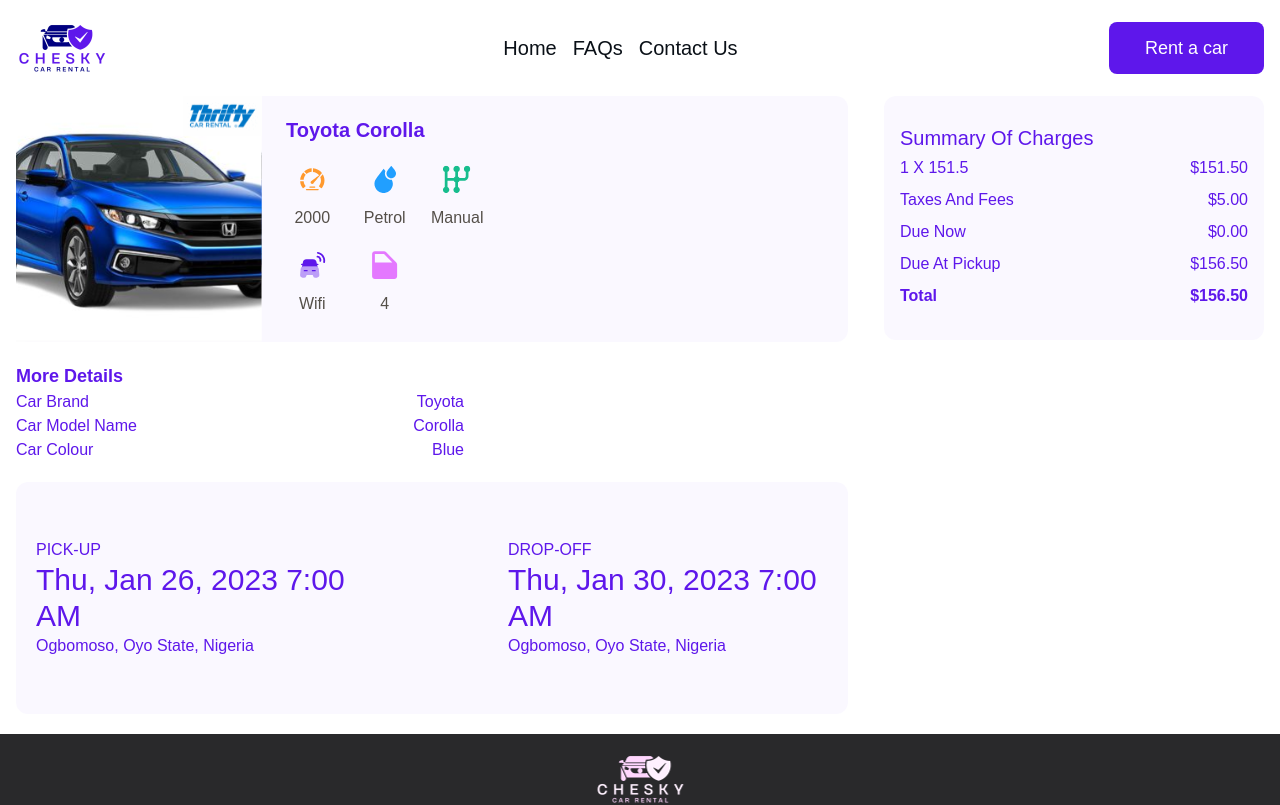
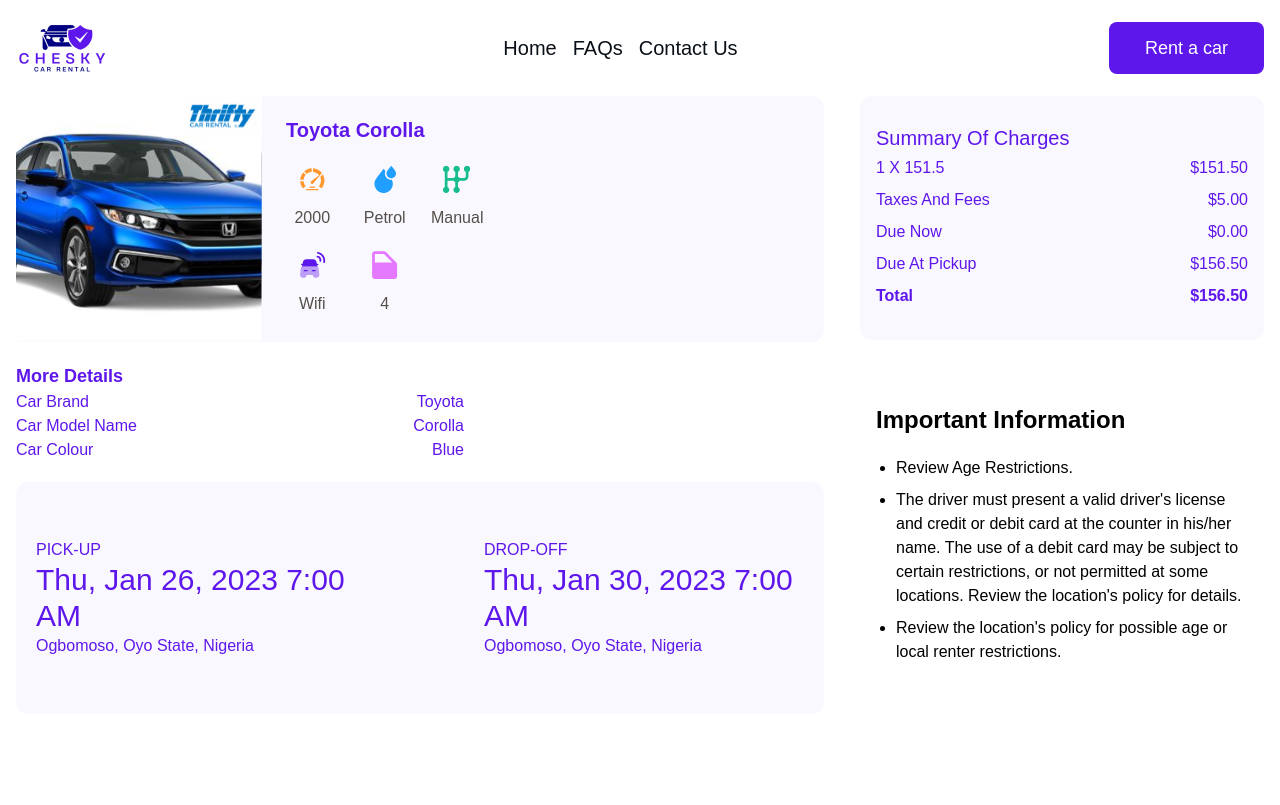
Before and after one commit to AfeezGL/chesky-frontend, a Next.js app: page /cars/1 in a window 1280 px wide. Shown: the top 805 px of the page. Built offline with nearby package versions, Linux system fonts and the light colour scheme.

Commit message:
feat: adds rental disclaimer section.

```diff
--- /dev/null
+++ b/cars/RentalDisclaimer.jsx
@@ -0,0 +1,30 @@
+const conditions = [
+  { id: 1, text: 'Review Age Restrictions.' },
+  {
+    id: 2,
+    text: "The driver must present a valid driver's license and credit or debit card at the counter in his/her name. The use of a debit card may be subject to certain restrictions, or not permitted at some locations. Review the location's policy for details.",
+  },
+  {
+    id: 3,
+    text: "Review the location's policy for possible age or local renter restrictions.",
+  },
+];
+
+export default function RentalDisclaimer() {
+  return (
+    <div className='py-7 px-4'>
+      <h2 className='capitalize font-bold text-2xl py-4'>
+        Important Information
+      </h2>
+      <div>
+        <ul className='list-disc list-outside pl-5'>
+          {conditions.map((condition) => (
+            <li className='py-1' key={condition.id}>
+              {condition.text}
+            </li>
+          ))}
+        </ul>
+      </div>
+    </div>
+  );
+}
--- a/pages/cars/[id].jsx
+++ b/pages/cars/[id].jsx
@@ -3,6 +3,7 @@
 import CarDetails from '@/cars/partials/CarDetails';
 import PickUpAndDropOff from '@/cars/partials/PickUpAndDropOff';
 import SummaryOfCharges from '@/cars/partials/SummaryOfCharges';
+import RentalDisclaimer from '@/cars/RentalDisclaimer';
 import { useRouter } from 'next/router';
 
 export default function CarDetailsPage() {
@@ -43,9 +44,10 @@
         </div>
         <PickUpAndDropOff pickUp={car.pickUp} dropOff={car.dropOff} />
       </div>
-      <div className='sm:grow'>
+      <div className='sm:basis-1/3'>
         <div className='sm:mb-16 lg:mb-28'>
           <SummaryOfCharges charges={car.charges} />
+          <RentalDisclaimer />
         </div>
       </div>
     </section>
--- a/styles/output.css
+++ b/styles/output.css
@@ -641,6 +641,21 @@
   max-width: 20rem;
 }
 
+.max-w-min {
+  max-width: -moz-min-content;
+  max-width: min-content;
+}
+
+.max-w-fit {
+  max-width: -moz-fit-content;
+  max-width: fit-content;
+}
+
+.max-w-max {
+  max-width: -moz-max-content;
+  max-width: max-content;
+}
+
 .flex-1 {
   flex: 1 1 0%;
 }
@@ -653,8 +668,20 @@
   flex-basis: 66.666667%;
 }
 
+.list-inside {
+  list-style-position: inside;
+}
+
+.list-outside {
+  list-style-position: outside;
+}
+
 .list-none {
   list-style-type: none;
+}
+
+.list-disc {
+  list-style-type: disc;
 }
 
 .appearance-none {
@@ -949,6 +976,10 @@
 
 .pt-6 {
   padding-top: 1.5rem;
+}
+
+.pl-5 {
+  padding-left: 1.25rem;
 }
 
 .text-center {
```
